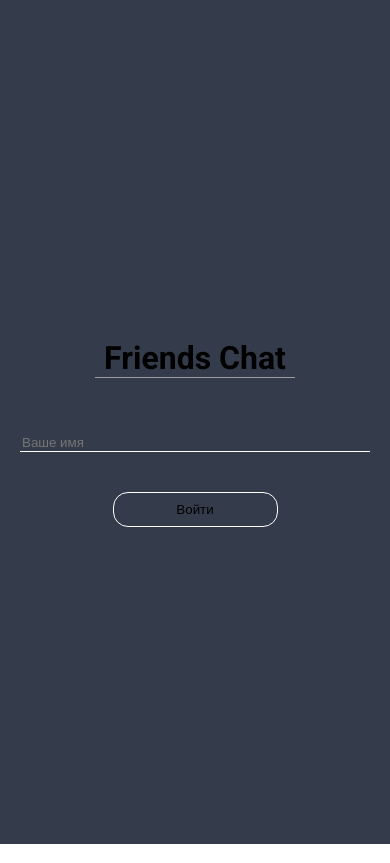
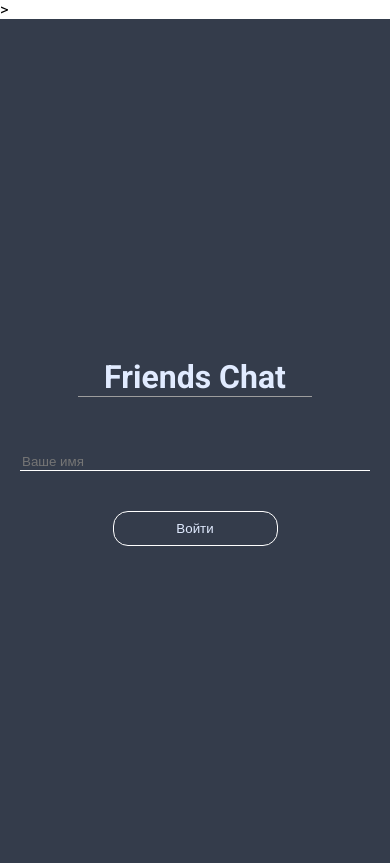
Before and after one commit to cbxz1337/react-chat, a React (Create React App) app: page / in a window 390 px wide. Built offline with nearby package versions, Linux system fonts and the light colour scheme; no server answers.

Commit message:
Adapted for responsive view

```diff
--- a/public/index.html
+++ b/public/index.html
@@ -3,7 +3,8 @@
   <head>
     <meta charset="utf-8" />
     <link rel="icon" href="%PUBLIC_URL%/favicon.ico" />
-    <meta name="viewport" content="width=device-width, initial-scale=1" />
+    <!-- <meta name="viewport" content="width=device-width, initial-scale=1" /> -->
+    <meta name="viewport" content="width=device-width, maximum-scale=1.5">>
     <meta name="theme-color" content="#000000" />
     <meta
       name="description"
--- a/src/App.css
+++ b/src/App.css
@@ -2,6 +2,9 @@
   display: flex;
   justify-content: center;
   text-align: center;
+  position: sticky;
+  position: -webkit-sticky;
+  top: 0;
 }
 
 .App-logo {
--- a/src/App.js
+++ b/src/App.js
@@ -7,20 +7,22 @@ import {Fragment} from "react"
 import { socket } from './utils/socket';
 
 function App() {
+  const [hasUser, setHasUser] = useState(false)
   useEffect(()=>{
     if(localStorage.getItem('name')){
+      setHasUser(true)
       socket.emit('new_user_connected', localStorage.getItem('name'))
       }
     else return
   },[])
-  const [hasUser, setHasUser] = useState(false)
   return (
     <div className="App">
-      {localStorage.getItem("name")?
+      {hasUser?
       <Fragment>
           <Users/>
           <Chat/>
-        </Fragment>:
+        </Fragment>
+        :
         <LoginBar hasUser = {setHasUser}/> }
     </div>
   );
--- a/src/components/Users/style.css
+++ b/src/components/Users/style.css
@@ -1,4 +1,5 @@
 .Users{
+    overflow-x: auto;
     color: #E1EBFF;
     display: flex;
     align-items: center;
@@ -9,7 +10,7 @@
     width: 30vw;
 }
 h1{
-    width: 200px;
+    width: 60%;
     text-align: center;
     border-bottom: 1px #9D9D9D solid;
 }
--- a/src/components/loginBar/index.js
+++ b/src/components/loginBar/index.js
@@ -8,15 +8,30 @@ const LoginBar = (props)=>{
     function handleChange(event){
         setUserName(event.target.value)
     }
-    function handeClick(){
-        console.log(userName)
+    function handleKeyDown(event){
+        if(event.key === 'Enter'){
+            handleClick()
+        }
+    }
+    function handleClick(){
         if(!userName){
             alert("Вы не ввели имя.")
             return
         }
+        props.hasUser(true)
+        socket.once("check_username", (result)=>{
+            console.log(result)
+            if(result){
+                alert("Имя занято, введите другое имя.")
+                props.hasUser(false)
+                localStorage.setItem("name","")
+                return
+            }
+        })
+        console.log(userName)
+
         localStorage.setItem("name", userName)
         socket.emit('new_user_connected', userName)
-        props.hasUser(true)
     }
     return <div className="LoginBar">
         <h1>
@@ -25,9 +40,10 @@ const LoginBar = (props)=>{
         <div className = "loginGroup">
             <input placeholder = "Ваше имя"
                 onChange ={handleChange}
+                onKeyDown = {handleKeyDown}
                 value = {userName}
             />
-            <button onClick = {handeClick}>
+            <button onClick = {handleClick}>
                 Войти
              </button>
         </div>
--- a/src/components/loginBar/style.css
+++ b/src/components/loginBar/style.css
@@ -1,4 +1,5 @@
 .LoginBar{
+    color: #E1EBFF;
     font-size: 14;
     background : #343C4B;
     width: 100%;
@@ -21,6 +22,7 @@
     width: 350px;
 }
 .loginGroup button{
+    color:#E1EBFF;
     border: 1px white solid;
     background-color:  #343C4B;
     border-radius: 15px;
--- a/src/utils/socket.js
+++ b/src/utils/socket.js
@@ -1,3 +1,3 @@
 import io from 'socket.io-client'
-const socket = io('http://192.168.31.186:80', {transports: ['websocket','io', 'polling', 'flashsocket']})
+const socket = io('http://localhost:2070', {transports: ['websocket','io', 'polling', 'flashsocket']})
 export {socket}
```
Also changed, not shown: 1 other file (tests, documents, lock files or other folders).
